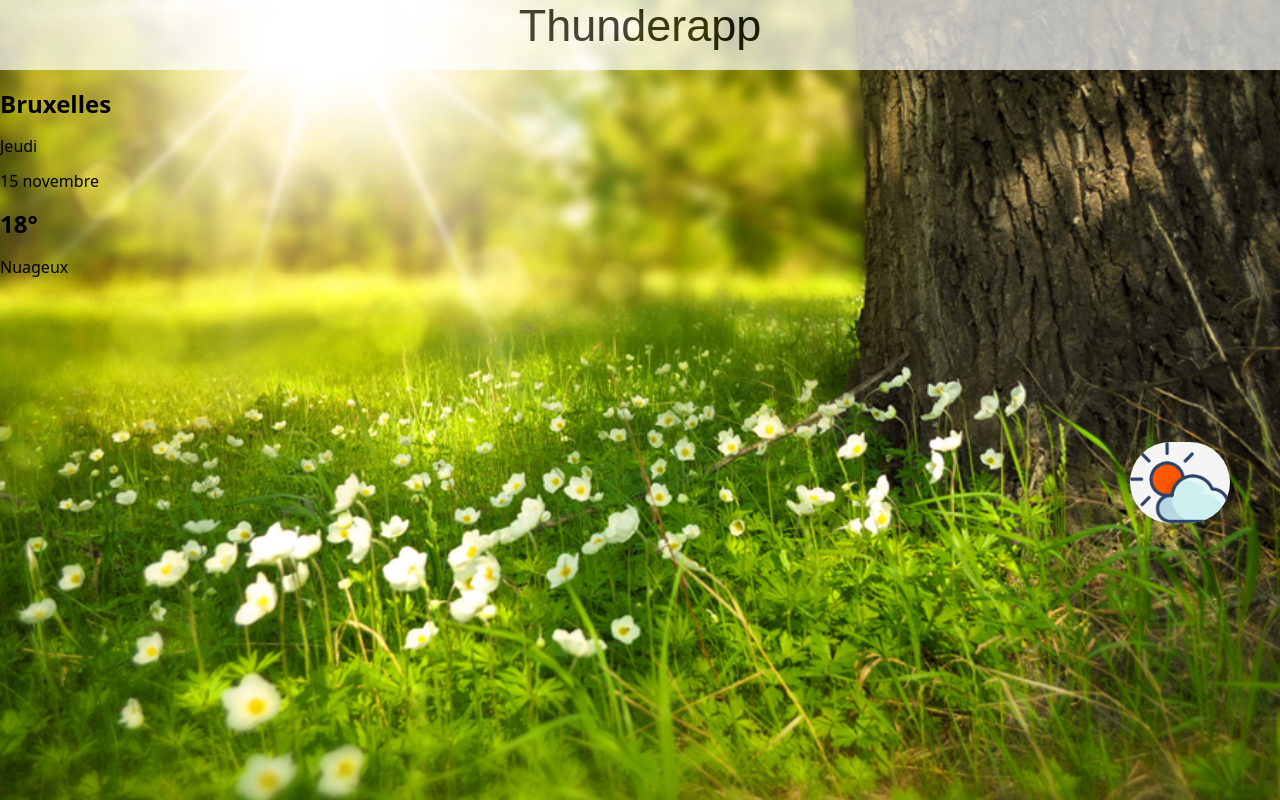
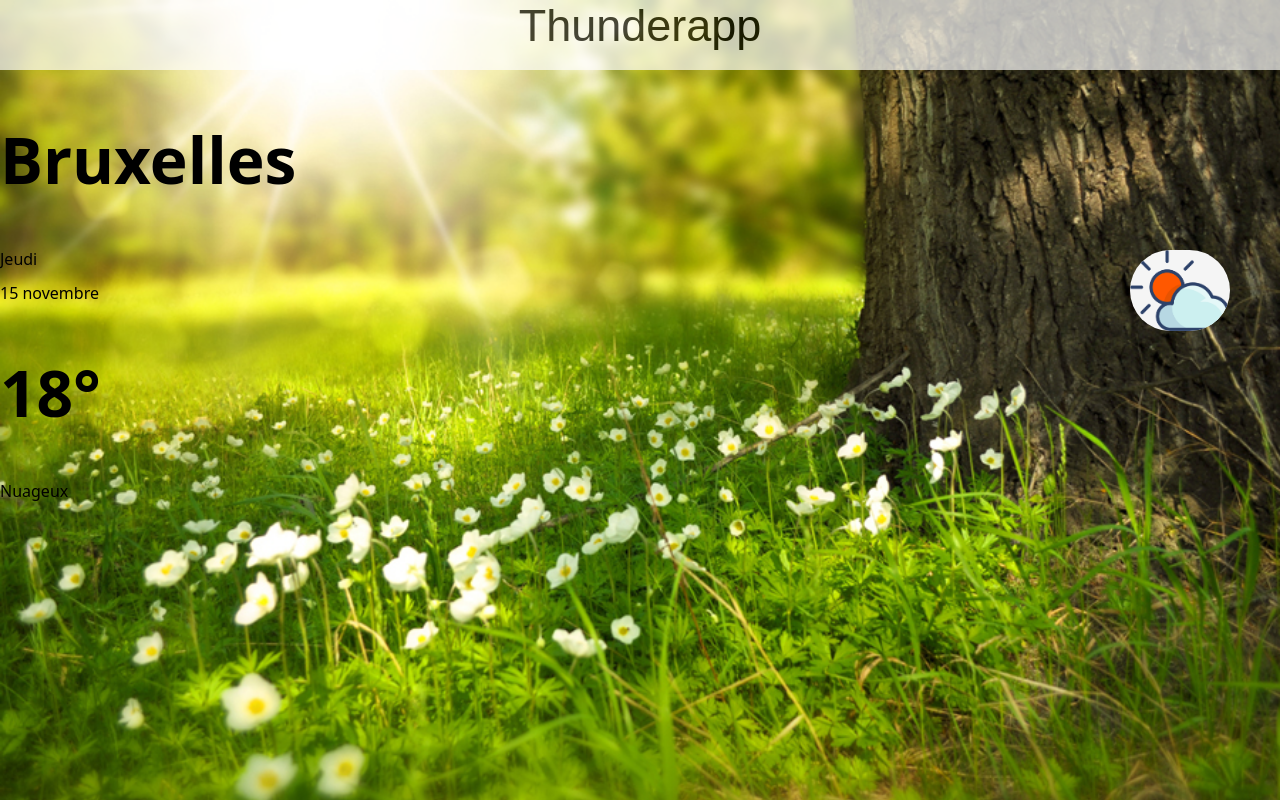
Before and after one commit to NCSpikeZ/Layout-Images, a website: page src/index.html in a window 1280 px wide. Drawn offline with nearby package versions, Linux system fonts and the light colour scheme; files that its build step writes are made by us from their sources.

Commit message:
font size en vmin

```diff
--- a/src/index.html
+++ b/src/index.html
@@ -17,10 +17,8 @@
     <p>15 novembre</p>
     <h2 class="vmin">18°</h2>
     <p class="temps">Nuageux</p>
+    <img class="soleil" src="assets/images/orange.png" alt="Icone soleil derrière nuage" srcset="assets/images/jaune@2x.png 2x">
   </div>
 
-<div class="img">
-<img class="soleil" src="assets/images/orange.png" alt="Icone soleil derrière nuage" srcset="assets/images/jaune@2x.png 2x">
-</div>
 </body>
 </html>
--- a/src/styles/app.scss
+++ b/src/styles/app.scss
@@ -3,13 +3,10 @@
     width: 100px;
     height: 81px;
     background-color: whitesmoke;
+    position: absolute;
     border-radius: 100px;
-    margin-top: 250px;
-    margin-right: 50px;
-}
-
-.img{
-    text-align: right;
+    top: 250px;
+    right: 50px;
 }
 
 body{
@@ -27,18 +24,16 @@ body{
     font-family: Arial, Helvetica, sans-serif;
     font-size: 45px;
 }
+.vmin{
+    font-size: 8vmin;
+}
+
 
 @media (orientation: landscape){
 body{
     background-image: url(../assets/images/sunny.jpg)
 }
 
-.soleil{
-    margin-top: 150px;
-}
-.img{
-    text-align: right;
-}
 
 .header--container{
     background-color: white;
```
